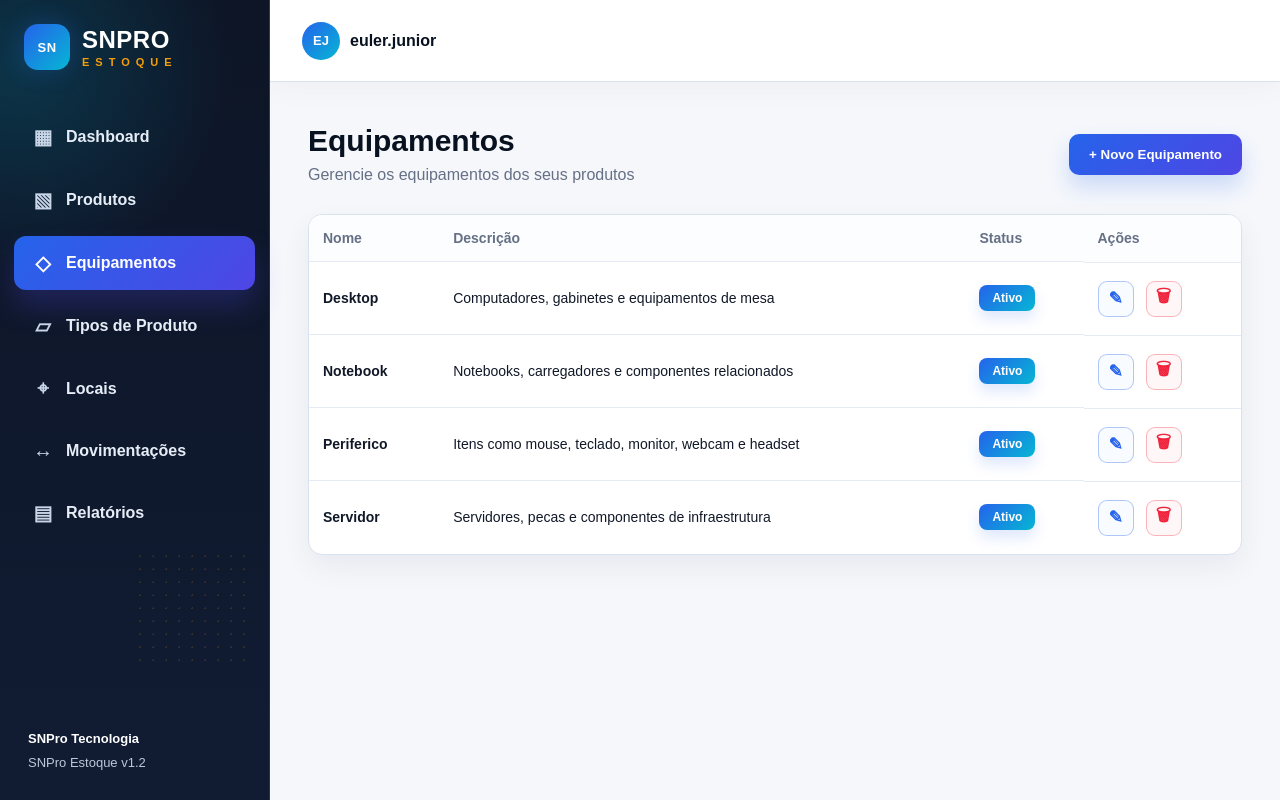
After one commit to snpro-projetos/EstoqueEuler, a Flask app: page /equipamentos in a window 1280 px wide. The commit adds this page. Run offline with Flask 3, Linux system fonts and the light colour scheme; data comes from the database, SQL or seed files in the repository.

Commit message:
atualizado

```diff
--- a/app/routes.py
+++ b/app/routes.py
@@ -5,11 +5,11 @@ from io import StringIO
 from unicodedata import normalize
 from . import db
 from datetime import datetime
-from .models import Produto, Categoria, TipoProduto, Local, Movimentacao, DashboardGrafico, ImportacaoPlanilha
+from .models import Produto, Equipamento, TipoProduto, Local, Movimentacao, DashboardGrafico, ImportacaoPlanilha
 
 main = Blueprint("main", __name__)
 
-CATEGORIAS_PADRAO = [
+EQUIPAMENTOS_PADRAO = [
     ("Periferico", "Itens como mouse, teclado, monitor, webcam e headset"),
     ("Desktop", "Computadores, gabinetes e equipamentos de mesa"),
     ("Notebook", "Notebooks, carregadores e componentes relacionados"),
@@ -19,12 +19,12 @@ CATEGORIAS_PADRAO = [
 TIPOS_PRODUTO_PADRAO = [
     ("SSD", "Unidades de estado solido"),
     ("Processador", "CPUs e componentes de processamento"),
-    ("Memória", "Memórias RAM e módulos relacionados"),
-    ("Hard Disk", "Discos rígidos e armazenamentos magnéticos"),
+    ("Memória", "Memorias RAM e modulos relacionados"),
+    ("Hard Disk", "Discos rigidos e armazenamentos magneticos"),
 ]
 LOCAIS_PADRAO = [
     ("EP-Prateleira 3A", "Estoque Principal", "Prateleira principal para itens menores"),
-    ("EP-Prateleira 3B", "Estoque Principal", "Prateleira intermediária do estoque"),
+    ("EP-Prateleira 3B", "Estoque Principal", "Prateleira intermediaria do estoque"),
     ("EP-Prateleira 3C", "Estoque Principal", "Prateleira superior do estoque"),
 ]
 
@@ -165,16 +165,16 @@ def _to_float(valor, padrao=0.0):
         return padrao
 
 
-def _garantir_categorias_padrao():
-    if Categoria.query.count() == 0:
-        for nome, descricao in CATEGORIAS_PADRAO:
-            db.session.add(Categoria(nome=nome, descricao=descricao, status="Ativo"))
+def _garantir_equipamentos_padrao():
+    if Equipamento.query.count() == 0:
+        for nome, descricao in EQUIPAMENTOS_PADRAO:
+            db.session.add(Equipamento(nome=nome, descricao=descricao, status="Ativo"))
         db.session.commit()
 
 
-def _nomes_categorias_ativas():
-    _garantir_categorias_padrao()
-    return [c.nome for c in Categoria.query.filter_by(status="Ativo").order_by(Categoria.nome.asc()).all()]
+def _nomes_equipamentos_ativos():
+    _garantir_equipamentos_padrao()
+    return [c.nome for c in Equipamento.query.filter_by(status="Ativo").order_by(Equipamento.nome.asc()).all()]
 
 
 def _garantir_tipos_padrao():
@@ -206,7 +206,7 @@ DASHBOARD_FONTES = {
         "nome": "Produtos",
         "model": Produto,
         "colunas": {
-            "categoria": Produto.categoria,
+            "equipamento": Produto.equipamento,
             "tipo_produto": Produto.tipo_produto,
             "local": Produto.local,
             "status": Produto.status,
@@ -219,7 +219,7 @@ DASHBOARD_FONTES = {
         "filtros": {
             "sku": Produto.sku,
             "nome": Produto.nome,
-            "categoria": Produto.categoria,
+            "equipamento": Produto.equipamento,
             "tipo_produto": Produto.tipo_produto,
             "local": Produto.local,
             "status": Produto.status,
@@ -251,7 +251,7 @@ DASHBOARD_FONTES = {
 }
 
 DASHBOARD_COLUNAS_LABEL = {
-    "categoria": "Categoria",
+    "equipamento": "Equipamento",
     "tipo_produto": "Tipo de Produto",
     "local": "Local",
     "status": "Status",
@@ -374,7 +374,7 @@ def _garantir_graficos_padrao():
     _limpar_graficos_antigos_de_valor()
     if DashboardGrafico.query.count() == 0:
         padroes = [
-            DashboardGrafico(titulo="Produtos por categoria", fonte="produtos", tipo_grafico="barra", coluna_grupo="categoria", metrica="contagem", criado_em=datetime.now()),
+            DashboardGrafico(titulo="Produtos por equipamento", fonte="produtos", tipo_grafico="barra", coluna_grupo="equipamento", metrica="contagem", criado_em=datetime.now()),
             DashboardGrafico(titulo="Produtos por local", fonte="produtos", tipo_grafico="barra", coluna_grupo="local", metrica="soma_quantidade", criado_em=datetime.now()),
             DashboardGrafico(titulo="Movimentacoes por tipo", fonte="movimentacoes", tipo_grafico="pizza", coluna_grupo="tipo", metrica="contagem", criado_em=datetime.now()),
         ]
@@ -384,7 +384,7 @@ def _garantir_graficos_padrao():
 
 @main.route("/dashboard")
 def dashboard():
-    _garantir_categorias_padrao()
+    _garantir_equipamentos_padrao()
     _garantir_tipos_padrao()
     _garantir_locais_padrao()
     _garantir_graficos_padrao()
@@ -418,7 +418,7 @@ def novo_grafico_dashboard():
             titulo=request.form.get("titulo") or "Grafico personalizado",
             fonte=request.form.get("fonte") or "produtos",
             tipo_grafico=request.form.get("tipo_grafico") or "barra",
-            coluna_grupo=request.form.get("coluna_grupo") or "categoria",
+            coluna_grupo=request.form.get("coluna_grupo") or "equipamento",
             metrica=request.form.get("metrica") or "contagem",
             filtro_coluna=request.form.get("filtro_coluna") or None,
             filtro_operador=request.form.get("filtro_operador") or None,
@@ -451,7 +451,7 @@ def index():
 @main.route("/produtos")
 def produtos():
     busca = request.args.get("busca", "").strip()
-    categoria = request.args.get("categoria", "").strip()
+    equipamento = request.args.get("equipamento", "").strip()
     local = request.args.get("local", "").strip()
     status = request.args.get("status", "").strip()
 
@@ -459,8 +459,8 @@ def produtos():
 
     if busca:
         query = query.filter(or_(Produto.nome.ilike(f"%{busca}%"), Produto.sku.ilike(f"%{busca}%")))
-    if categoria:
-        query = query.filter(Produto.categoria == categoria)
+    if equipamento:
+        query = query.filter(Produto.equipamento == equipamento)
     if local:
         query = query.filter(Produto.local == local)
     if status:
@@ -472,11 +472,11 @@ def produtos():
         "produtos.html",
         active_page="produtos",
         produtos=produtos_lista,
-        categorias=_nomes_categorias_ativas(),
+        equipamentos=_nomes_equipamentos_ativos(),
         tipos_produto=_nomes_tipos_ativos(),
         locais=_nomes_locais_ativos(),
         busca=busca,
-        categoria=categoria,
+        equipamento=equipamento,
         local=local,
         status=status,
     )
@@ -488,7 +488,7 @@ def novo_produto():
         produto = Produto(
             sku=request.form["sku"].strip(),
             nome=request.form["nome"].strip(),
-            categoria=request.form["categoria"],
+            equipamento=request.form["equipamento"],
             tipo_produto=request.form.get("tipo_produto") or None,
             local=request.form["local"],
             quantidade=_int_form("quantidade", 1),
@@ -514,7 +514,7 @@ def editar_produto(produto_id):
     try:
         produto.sku = request.form["sku"].strip()
         produto.nome = request.form["nome"].strip()
-        produto.categoria = request.form["categoria"]
+        produto.equipamento = request.form["equipamento"]
         produto.tipo_produto = request.form.get("tipo_produto") or None
         produto.local = request.form["local"]
         produto.quantidade = _int_form("quantidade", 1)
@@ -541,64 +541,64 @@ def excluir_produto(produto_id):
     return redirect(url_for("main.produtos"))
 
 
-@main.route("/categorias")
-def categorias():
-    _garantir_categorias_padrao()
-    categorias_lista = Categoria.query.order_by(Categoria.nome.asc()).all()
-    return render_template("categorias.html", active_page="categorias", categorias=categorias_lista)
+@main.route("/equipamentos")
+def equipamentos():
+    _garantir_equipamentos_padrao()
+    equipamentos_lista = Equipamento.query.order_by(Equipamento.nome.asc()).all()
+    return render_template("equipamentos.html", active_page="equipamentos", equipamentos=equipamentos_lista)
 
 
-@main.route("/categorias/nova", methods=["POST"])
-def nova_categoria():
+@main.route("/equipamentos/nova", methods=["POST"])
+def nova_equipamento():
     try:
-        categoria = Categoria(
+        equipamento = Equipamento(
             nome=request.form["nome"].strip(),
             descricao=request.form.get("descricao") or None,
             status=request.form.get("status") or "Ativo",
         )
-        db.session.add(categoria)
+        db.session.add(equipamento)
         db.session.commit()
-        flash("Categoria cadastrada com sucesso.", "success")
+        flash("Equipamento cadastrado com sucesso.", "success")
     except Exception as erro:
         db.session.rollback()
-        flash(f"Erro ao cadastrar categoria: {erro}", "error")
-    return redirect(url_for("main.categorias"))
+        flash(f"Erro ao cadastrar equipamento: {erro}", "error")
+    return redirect(url_for("main.equipamentos"))
 
 
-@main.route("/categorias/editar/<int:categoria_id>", methods=["POST"])
-def editar_categoria(categoria_id):
-    categoria = Categoria.query.get_or_404(categoria_id)
-    nome_antigo = categoria.nome
+@main.route("/equipamentos/editar/<int:equipamento_id>", methods=["POST"])
+def editar_equipamento(equipamento_id):
+    equipamento = Equipamento.query.get_or_404(equipamento_id)
+    nome_antigo = equipamento.nome
 
     try:
-        categoria.nome = request.form["nome"].strip()
-        categoria.descricao = request.form.get("descricao") or None
-        categoria.status = request.form.get("status") or "Ativo"
+        equipamento.nome = request.form["nome"].strip()
+        equipamento.descricao = request.form.get("descricao") or None
+        equipamento.status = request.form.get("status") or "Ativo"
 
-        if nome_antigo != categoria.nome:
-            Produto.query.filter_by(categoria=nome_antigo).update({"categoria": categoria.nome})
+        if nome_antigo != equipamento.nome:
+            Produto.query.filter_by(equipamento=nome_antigo).update({"equipamento": equipamento.nome})
 
         db.session.commit()
-        flash("Categoria atualizada com sucesso.", "success")
+        flash("Equipamento atualizado com sucesso.", "success")
     except Exception as erro:
         db.session.rollback()
-        flash(f"Erro ao atualizar categoria: {erro}", "error")
-    return redirect(url_for("main.categorias"))
+        flash(f"Erro ao atualizar equipamento: {erro}", "error")
+    return redirect(url_for("main.equipamentos"))
 
 
-@main.route("/categorias/excluir/<int:categoria_id>", methods=["POST"])
-def excluir_categoria(categoria_id):
-    categoria = Categoria.query.get_or_404(categoria_id)
+@main.route("/equipamentos/excluir/<int:equipamento_id>", methods=["POST"])
+def excluir_equipamento(equipamento_id):
+    equipamento = Equipamento.query.get_or_404(equipamento_id)
 
-    produto_vinculado = Produto.query.filter_by(categoria=categoria.nome).first()
+    produto_vinculado = Produto.query.filter_by(equipamento=equipamento.nome).first()
     if produto_vinculado:
-        flash("Nao foi possivel excluir: existem produtos usando esta categoria.", "error")
-        return redirect(url_for("main.categorias"))
+        flash("Nao foi possivel excluir: existem produtos usando este equipamento.", "error")
+        return redirect(url_for("main.equipamentos"))
 
-    db.session.delete(categoria)
+    db.session.delete(equipamento)
     db.session.commit()
-    flash("Categoria excluida com sucesso.", "success")
-    return redirect(url_for("main.categorias"))
+    flash("Equipamento excluido com sucesso.", "success")
+    return redirect(url_for("main.equipamentos"))
 
 
 @main.route("/tipos-produto")
@@ -871,9 +871,9 @@ def exportar_relatorio():
         lista = Produto.query
         if tipo == "baixo_estoque":
             lista = lista.filter(Produto.quantidade <= Produto.estoque_minimo)
-        writer.writerow(["Codigo", "Nome", "Categoria", "Tipo", "Local", "Quantidade", "Estoque Minimo", "Status", "Descricao"])
+        writer.writerow(["Codigo", "Nome", "Equipamento", "Tipo", "Local", "Quantidade", "Estoque Minimo", "Status", "Descricao"])
         for produto in lista.order_by(Produto.nome.asc()).all():
-            writer.writerow([produto.sku, produto.nome, produto.categoria, produto.tipo_produto or "", produto.local, produto.quantidade, produto.estoque_minimo, produto.status, produto.descricao or ""])
+            writer.writerow([produto.sku, produto.nome, produto.equipamento, produto.tipo_produto or "", produto.local, produto.quantidade, produto.estoque_minimo, produto.status, produto.descricao or ""])
         nome = "relatorio_baixo_estoque.csv" if tipo == "baixo_estoque" else "relatorio_produtos.csv"
 
     conteudo = "\ufeff" + saida.getvalue()
@@ -901,7 +901,7 @@ def importar_planilha():
             sku = _texto_padrao(_valor_linha(linha, "sku", "codigo", "código", "cod", "Código"), _sku_auto(indice))
             nome = _texto_padrao(_valor_linha(linha, "nome", "produto", "nome_produto"), f"Produto importado {indice}")
 
-            categoria = _texto_padrao(_valor_linha(linha, "categoria"), "Sem Categoria")
+            equipamento = _texto_padrao(_valor_linha(linha, "equipamento"), "Sem Equipamento")
             tipo_produto = _texto_padrao(_valor_linha(linha, "tipo", "tipo_produto"), "Sem Tipo")
             local = _texto_padrao(_valor_linha(linha, "local", "locais", "armazenamento"), "Estoque Principal")
             quantidade = _to_int(_valor_linha(linha, "quantidade", "qtd"), 0)
@@ -909,8 +909,8 @@ def importar_planilha():
             status = _texto_padrao(_valor_linha(linha, "status"), "Ativo")
             descricao = None if _valor_vazio(_valor_linha(linha, "descricao", "descrição")) else _valor_linha(linha, "descricao", "descrição")
 
-            if not Categoria.query.filter_by(nome=categoria).first():
-                db.session.add(Categoria(nome=categoria, descricao="Importado da planilha", status="Ativo"))
+            if not Equipamento.query.filter_by(nome=equipamento).first():
+                db.session.add(Equipamento(nome=equipamento, descricao="Importado da planilha", status="Ativo"))
             if tipo_produto and not TipoProduto.query.filter_by(nome=tipo_produto).first():
                 db.session.add(TipoProduto(nome=tipo_produto, descricao="Importado da planilha", status="Ativo"))
             if not Local.query.filter_by(nome=local).first():
@@ -921,7 +921,7 @@ def importar_planilha():
 
             if produto:
                 produto.nome = nome
-                produto.categoria = categoria
+                produto.equipamento = equipamento
                 produto.tipo_produto = tipo_produto
                 produto.local = local
                 produto.quantidade = quantidade
@@ -934,7 +934,7 @@ def importar_planilha():
                 produto = Produto(
                     sku=sku,
                     nome=nome,
-                    categoria=categoria,
+                    equipamento=equipamento,
                     tipo_produto=tipo_produto,
                     local=local,
                     quantidade=quantidade,
@@ -976,13 +976,13 @@ def apagar_dados_importados():
                     skus.add(sku)
 
         if not skus:
-            categorias_importadas = [c.nome for c in Categoria.query.filter_by(descricao="Importado da planilha").all()]
+            equipamentos_importados = [c.nome for c in Equipamento.query.filter_by(descricao="Importado da planilha").all()]
             tipos_importados = [t.nome for t in TipoProduto.query.filter_by(descricao="Importado da planilha").all()]
             locais_importados = [l.nome for l in Local.query.filter_by(descricao="Importado da planilha").all()]
             produtos = Produto.query.filter(
                 or_(
                     Produto.sku.like("AUTO-%"),
-                    Produto.categoria.in_(categorias_importadas or ["__sem_categoria_importada__"]),
+                    Produto.equipamento.in_(equipamentos_importados or ["__sem_equipamento_importado__"]),
                     Produto.tipo_produto.in_(tipos_importados or ["__sem_tipo_importado__"]),
                     Produto.local.in_(locais_importados or ["__sem_local_importado__"]),
                 )
@@ -1001,9 +1001,9 @@ def apagar_dados_importados():
 
         ImportacaoPlanilha.query.delete()
 
-        for categoria in Categoria.query.filter_by(descricao="Importado da planilha").all():
-            if not Produto.query.filter_by(categoria=categoria.nome).first():
-                db.session.delete(categoria)
+        for equipamento in Equipamento.query.filter_by(descricao="Importado da planilha").all():
+            if not Produto.query.filter_by(equipamento=equipamento.nome).first():
+                db.session.delete(equipamento)
         for tipo in TipoProduto.query.filter_by(descricao="Importado da planilha").all():
             if not Produto.query.filter_by(tipo_produto=tipo.nome).first():
                 db.session.delete(tipo)
@@ -1022,7 +1022,7 @@ def apagar_dados_importados():
 
 @main.route("/seed")
 def seed():
-    _garantir_categorias_padrao()
+    _garantir_equipamentos_padrao()
     _garantir_tipos_padrao()
     _garantir_locais_padrao()
     if Produto.query.count() == 0:
@@ -1037,7 +1037,7 @@ def seed():
             produto = Produto(
                 sku=sku,
                 nome=nome,
-                categoria="Periferico",
+                equipamento="Periferico",
                 tipo_produto="Memoria",
                 local="EP-Prateleira 3C",
                 quantidade=1,
--- a/app/static/js/app.js
+++ b/app/static/js/app.js
@@ -19,7 +19,7 @@ function openEditModal(button) {
 
     document.getElementById("edit_sku").value = dataset.sku || "";
     document.getElementById("edit_nome").value = dataset.nome || "";
-    document.getElementById("edit_categoria").value = dataset.categoria || "";
+    document.getElementById("edit_equipamento").value = dataset.equipamento || "";
     document.getElementById("edit_tipo_produto").value = dataset.tipoProduto || "";
     document.getElementById("edit_local").value = dataset.local || "";
     document.getElementById("edit_quantidade").value = dataset.quantidade || 0;
@@ -39,10 +39,10 @@ function openCategoryEditModal(button) {
     const dataset = button.dataset;
     const form = document.getElementById("categoryEditForm");
 
-    form.action = `/categorias/editar/${dataset.id}`;
-    document.getElementById("edit_categoria_nome").value = dataset.nome || "";
-    document.getElementById("edit_categoria_descricao").value = dataset.descricao || "";
-    document.getElementById("edit_categoria_status").value = dataset.status || "Ativo";
+    form.action = `/equipamentos/editar/${dataset.id}`;
+    document.getElementById("edit_equipamento_nome").value = dataset.nome || "";
+    document.getElementById("edit_equipamento_descricao").value = dataset.descricao || "";
+    document.getElementById("edit_equipamento_status").value = dataset.status || "Ativo";
 
     showModal("modalCategoryEdit");
 }
--- a/app/templates/base.html
+++ b/app/templates/base.html
@@ -18,7 +18,7 @@
         <nav>
             <a class="{% if active_page == 'dashboard' %}active{% endif %}" href="{{ url_for('main.dashboard') }}"><span class="nav-ico">▦</span> Dashboard</a>
             <a class="{% if active_page == 'produtos' %}active{% endif %}" href="{{ url_for('main.produtos') }}"><span class="nav-ico">▧</span> Produtos</a>
-            <a class="{% if active_page == 'categorias' %}active{% endif %}" href="{{ url_for('main.categorias') }}"><span class="nav-ico">◇</span> Equipamentos</a>
+            <a class="{% if active_page == 'equipamentos' %}active{% endif %}" href="{{ url_for('main.equipamentos') }}"><span class="nav-ico">◇</span> Equipamentos</a>
             <a class="{% if active_page == 'tipos_produto' %}active{% endif %}" href="{{ url_for('main.tipos_produto') }}"><span class="nav-ico">▱</span> Tipos de Produto</a>
             <a class="{% if active_page == 'locais' %}active{% endif %}" href="{{ url_for('main.locais') }}"><span class="nav-ico">⌖</span> Locais</a>
             <a class="{% if active_page == 'movimentacoes' %}active{% endif %}" href="{{ url_for('main.movimentacoes') }}"><span class="nav-ico">↔</span> Movimentações</a>
--- a/app/templates/dashboard.html
+++ b/app/templates/dashboard.html
@@ -61,7 +61,7 @@
         </div>
         <form method="post" action="{{ url_for('main.novo_grafico_dashboard') }}" class="product-form dashboard-form">
             <label>Titulo *</label>
-            <input name="titulo" required placeholder="Ex: Produtos por categoria">
+            <input name="titulo" required placeholder="Ex: Produtos por equipamento">
 
             <div class="grid-2">
                 <div>
--- /dev/null
+++ b/app/templates/equipamentos.html
@@ -0,0 +1,97 @@
+{% extends "base.html" %}
+
+{% block content %}
+<section class="page-header">
+    <div>
+        <h1>Equipamentos</h1>
+        <p>Gerencie os equipamentos dos seus produtos</p>
+    </div>
+    <button class="btn-primary" onclick="openCategoryCreateModal()">+ Novo Equipamento</button>
+</section>
+
+<div class="table-card categories-card">
+    <table>
+        <thead>
+            <tr>
+                <th>Nome</th>
+                <th>Descrição</th>
+                <th>Status</th>
+                <th>Ações</th>
+            </tr>
+        </thead>
+        <tbody>
+            {% for equipamento in equipamentos %}
+            <tr>
+                <td><strong>{{ equipamento.nome }}</strong></td>
+                <td>{{ equipamento.descricao or '-' }}</td>
+                <td><span class="status-active">{{ equipamento.status }}</span></td>
+                <td class="actions">
+                    <button title="Editar" class="icon-btn edit" type="button" onclick="openCategoryEditModal(this)"
+                        data-id="{{ equipamento.id }}"
+                        data-nome="{{ equipamento.nome }}"
+                        data-descricao="{{ equipamento.descricao or '' }}"
+                        data-status="{{ equipamento.status }}">✎</button>
+                    <form method="post" action="{{ url_for('main.excluir_equipamento', equipamento_id=equipamento.id) }}" data-confirm-kind="equipamento" data-confirm-article="este">
+                        <button title="Excluir" class="icon-btn danger" type="submit">🗑</button>
+                    </form>
+                </td>
+            </tr>
+            {% else %}
+            <tr>
+                <td colspan="4" class="empty">Nenhum equipamento encontrado.</td>
+            </tr>
+            {% endfor %}
+        </tbody>
+    </table>
+</div>
+
+<div id="modalCategoryCreate" class="modal hidden">
+    <div class="modal-box compact">
+        <div class="modal-header">
+            <h2>Novo Equipamento</h2>
+            <button type="button" onclick="closeCategoryCreateModal()">×</button>
+        </div>
+
+        <form method="post" action="{{ url_for('main.nova_equipamento') }}" class="product-form">
+            <label>Nome *</label>
+            <input name="nome" placeholder="Ex: Periferico" required>
+
+            <label>Descrição</label>
+            <textarea name="descricao" rows="3" placeholder="Descrição opcional do equipamento"></textarea>
+
+            <label>Status</label>
+            <select name="status">
+                <option value="Ativo">Ativo</option>
+                <option value="Inativo">Inativo</option>
+            </select>
+
+            <button class="btn-primary full" type="submit">Salvar Equipamento</button>
+        </form>
+    </div>
+</div>
+
+<div id="modalCategoryEdit" class="modal hidden">
+    <div class="modal-box compact">
+        <div class="modal-header">
+            <h2>Editar Equipamento</h2>
+            <button type="button" onclick="closeCategoryEditModal()">×</button>
+        </div>
+
+        <form id="categoryEditForm" method="post" action="#" class="product-form">
+            <label>Nome *</label>
+            <input id="edit_equipamento_nome" name="nome" required>
+
+            <label>Descrição</label>
+            <textarea id="edit_equipamento_descricao" name="descricao" rows="3"></textarea>
+
+            <label>Status</label>
+            <select id="edit_equipamento_status" name="status">
+                <option value="Ativo">Ativo</option>
+                <option value="Inativo">Inativo</option>
+            </select>
+
+            <button class="btn-primary full" type="submit">Salvar Alterações</button>
+        </form>
+    </div>
+</div>
+{% endblock %}
```
Also changed, not shown: app/models.py (+4 -4 lines), app/templates/produtos.html (+13 -13 lines), app/templates/relatorios.html (+4 -4 lines), run.py (+27 -0 lines), README.md.
